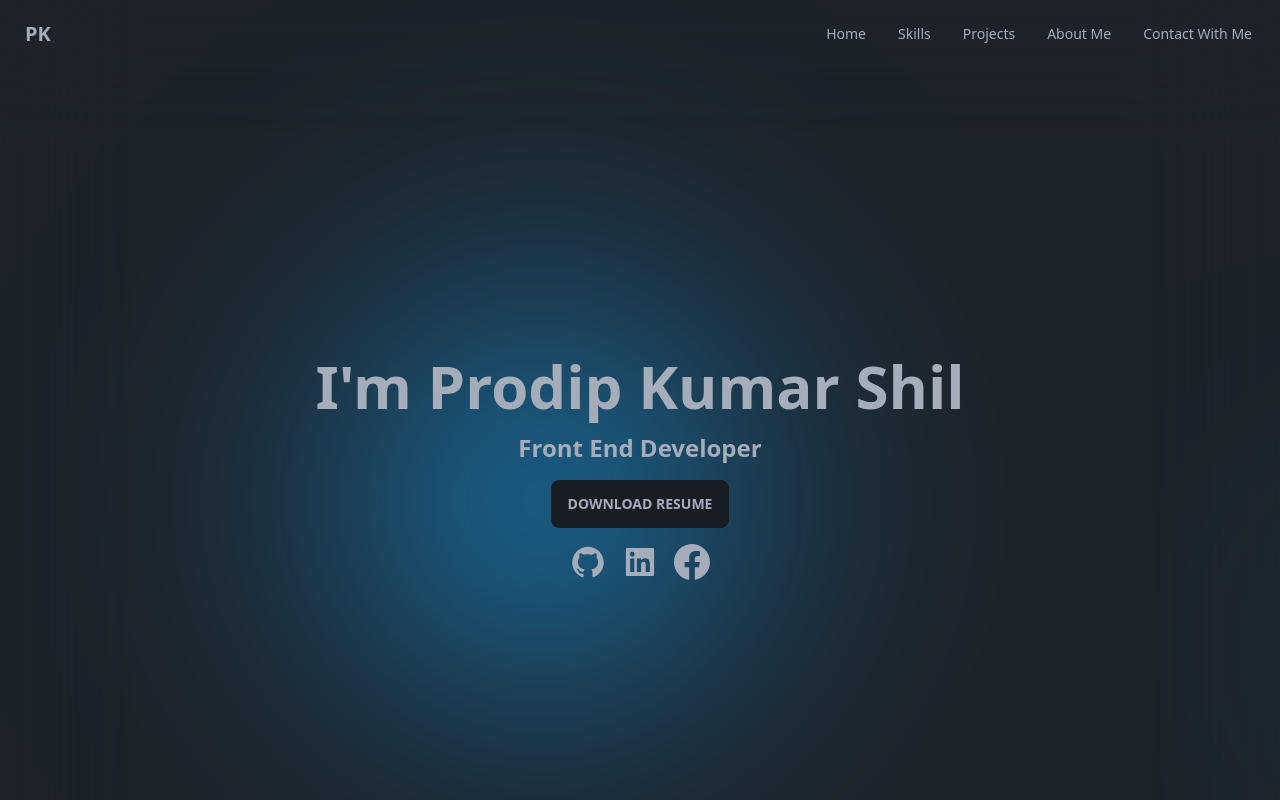
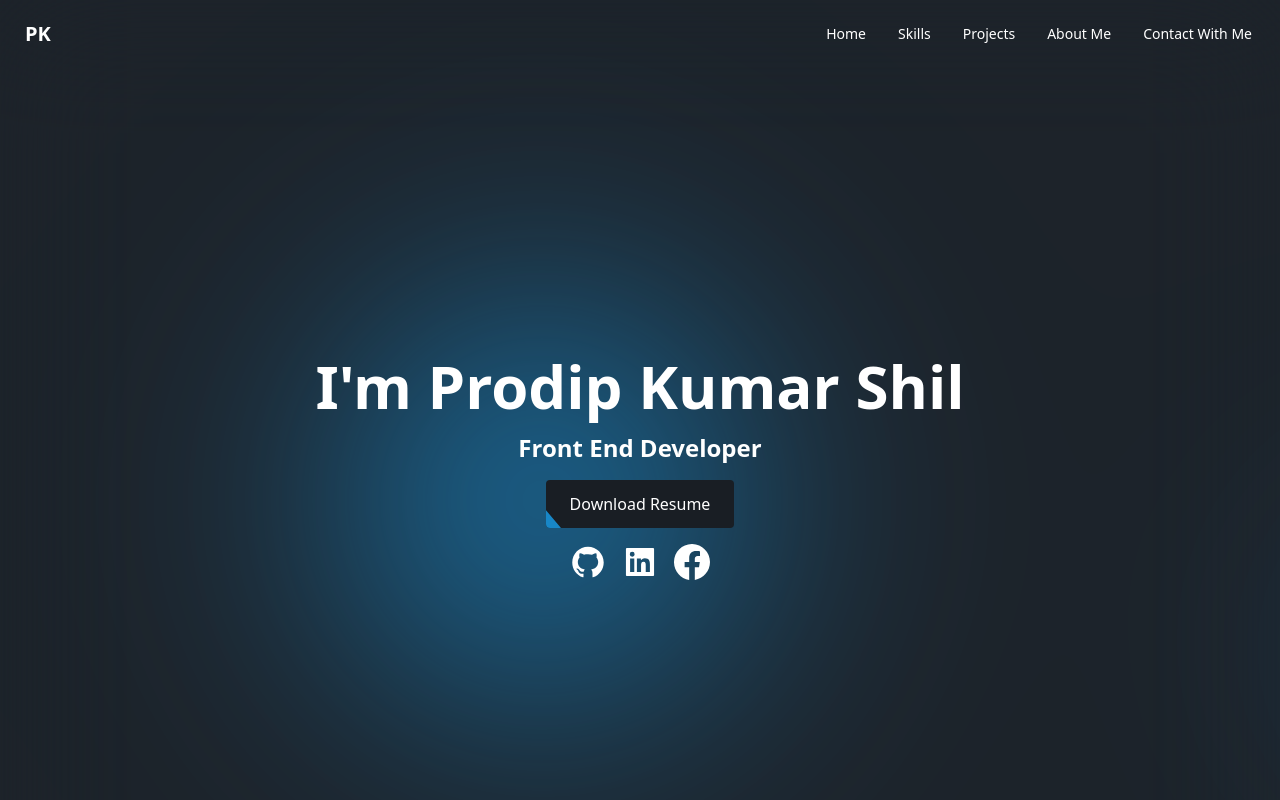
Before and after one commit to ProdipKumarShil/dev-portfolio, a React (Vite) app: page / in a window 1280 px wide. Shown: the top 800 px of the page. Built offline with nearby package versions, Linux system fonts and the light colour scheme.

Commit message:
fix button

```diff
--- a/src/components/Home.jsx
+++ b/src/components/Home.jsx
@@ -1,15 +1,15 @@
 import { AiFillGithub, AiFillLinkedin } from "react-icons/ai";
 import { BsFacebook } from "react-icons/bs";
+import Button from "../shared/Button";
 const Home = () => {
   return (
     <div className="hero min-h-screen ">
       <div className="hero-content text-center flex-col">
         <div className="max-w-md md:max-w-2xl">
           <h1 className="text-6xl font-bold">I&apos;m Prodip Kumar Shil</h1>
-          <h1 className="text-2xl font-bold mt-4">Front End Developer</h1>
+          <h1 className="text-2xl font-bold my-4">Front End Developer</h1>
 
-          <a href="/public/resume/resume.pdf" download="resume.pdf" className="btn bg mt-4">Download Resume</a>
-
+          <Button  text={"Download Resume"} link="/public/resume/resume.pdf"></Button>
         </div>
         <div className="max-w-md flex items-center gap-4">
           <a href="https://github.com/ProdipKumarShil" rel="noopener noreferrer" target="_blank" className="">
--- a/src/index.css
+++ b/src/index.css
@@ -2,6 +2,9 @@
 @tailwind components;
 @tailwind utilities;
 
+*{
+    @apply text-white
+}
 
 .transform-z{
    transform: translateZ(60px);
--- /dev/null
+++ b/src/shared/Button.jsx
@@ -0,0 +1,12 @@
+import React from 'react';
+
+const Button = ({text, link}) => {
+  return (
+    <a target='_blank' rel="noopener noreferrer" href={link} download="resume.pdf" className="relative inline-flex items-center justify-start px-6 py-3 overflow-hidden font-medium transition-all bg-base-200 rounded hover:bg-base-200 group">
+      <span className="w-48 h-48 rounded rotate-[-40deg] bg-[#1887c7] absolute bottom-0 left-0 -translate-x-full ease-out duration-500 transition-all translate-y-full mb-9 ml-9 group-hover:ml-0 group-hover:mb-32 group-hover:translate-x-0"></span>
+      <span className="relative w-full text-left  transition-colors duration-300 ease-in-out group-hover:text-white">{text}</span>
+    </a>
+  );
+};
+
+export default Button;
--- a/src/shared/ProjectCard.jsx
+++ b/src/shared/ProjectCard.jsx
@@ -1,9 +1,10 @@
+import Button from "./Button";
 
 
 const ProjectCard = ({img, category, name, liveLink, clientLink, serverLink, technologies, description}) => {
   console.log(technologies)
   return (
-    <div className="card w-full  shadow-xl">
+    <div className="card w-full  shadow-xl bg-base-200">
       <figure><img className=" object-cover" src={img} alt="Shoes" /></figure>
       <div className="card-body">
         <h2 className="card-title">
@@ -17,10 +18,13 @@ const ProjectCard = ({img, category, name, liveLink, clientLink, serverLink, tec
           }
         </div>
         <div className="space-y-2">
-          <a target="_blank" rel="noopener noreferrer" className='btn' href={liveLink}>Live Site</a>
+          <Button text="Live Site" link={liveLink}></Button>
           <br />
-          <a target="_blank" rel="noopener noreferrer" className='btn mr-2' href={clientLink}>Client Code</a>
-          <a target="_blank" rel="noopener noreferrer" className='btn' href={serverLink}>Server Code</a>
+          <div className="flex gap-2">
+          <Button text="Client Code" link={clientLink}></Button>
+
+          <Button text="Server Code" link={serverLink}></Button>
+          </div>
         </div>
       </div>
     </div>
```
